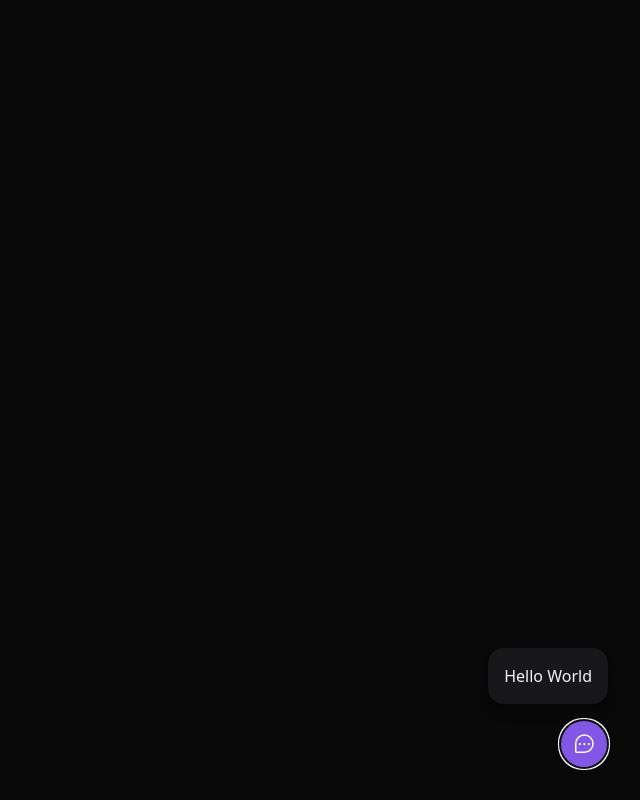
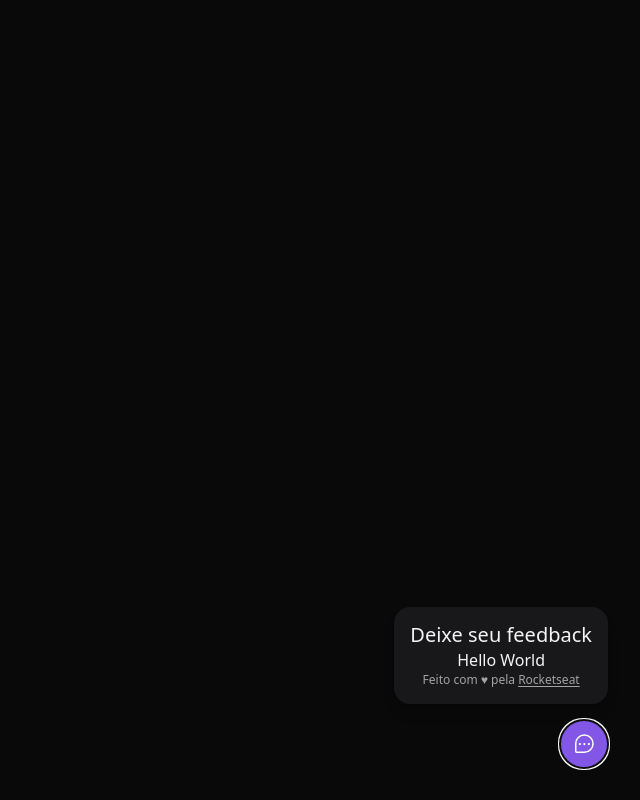
Before and after one commit to ErickSilva2605/rocketseat-nlw-return, a React (Vite) app in the folder web/: page / in a window 1280 px wide. Both pictures are taken after a click on the button "Feedback". Shown: the whole page, without its empty margins (640-1280 px from the left). Built offline with nearby package versions, Linux system fonts and the light colour scheme.

Commit message:
Adcionando header e footer no WidgetForm

```diff
--- a/web/src/components/WidgetForm.tsx
+++ b/web/src/components/WidgetForm.tsx
@@ -1,7 +1,15 @@
 export function WidgetForm() {
   return (
     <div className="bg-zinc-900 p-4 relative rounded-2xl mb-4 flex flex-col items-center shadow-lg w-[calc(100vw-2rem)] md:w-auto">
-      Hello World
+      <header>
+        <span className="text-xl leading-6">Deixe seu feedback</span>
+      </header>
+
+      <p>Hello World</p>
+
+      <footer className="text-xs text-neutral-400">
+        Feito com ♥ pela <a className="underline underline-offset-2" href="https://rocketseat.com.br">Rocketseat</a>
+      </footer>
     </div>
   )
 }
```
